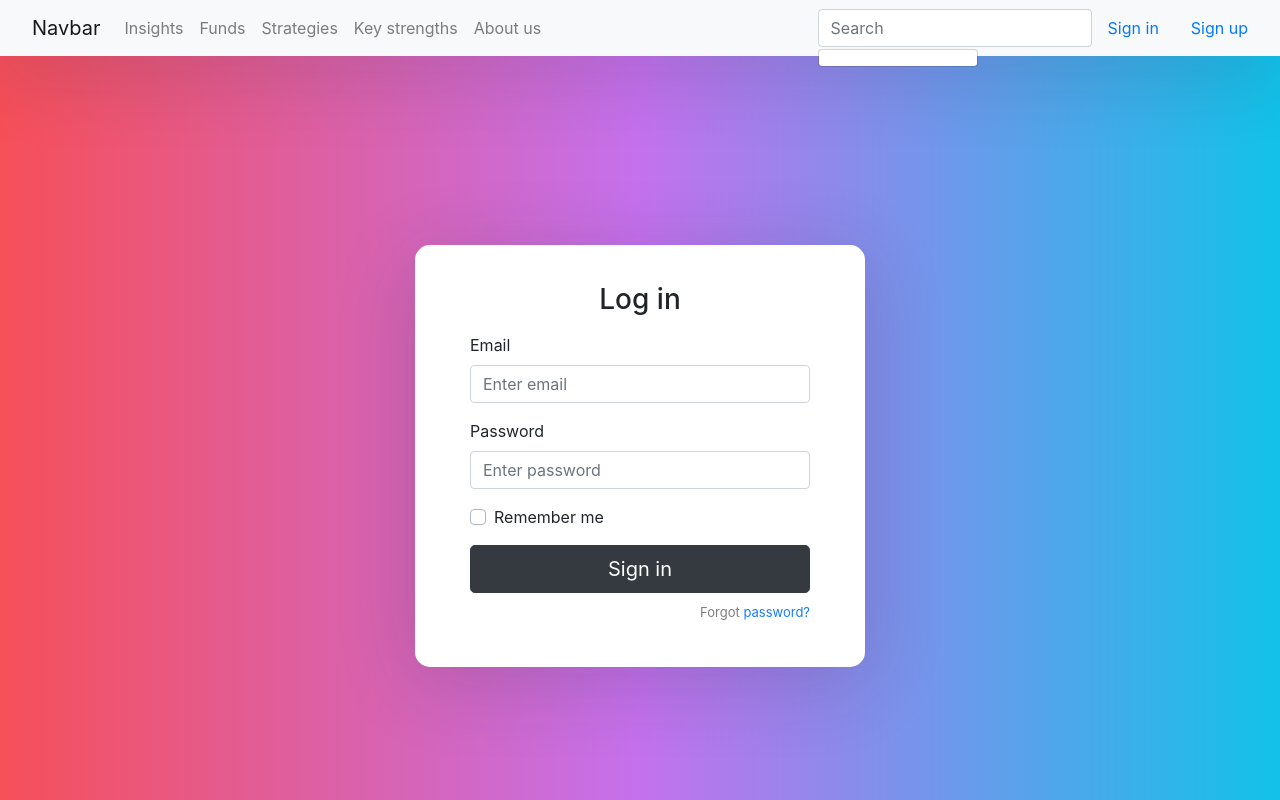
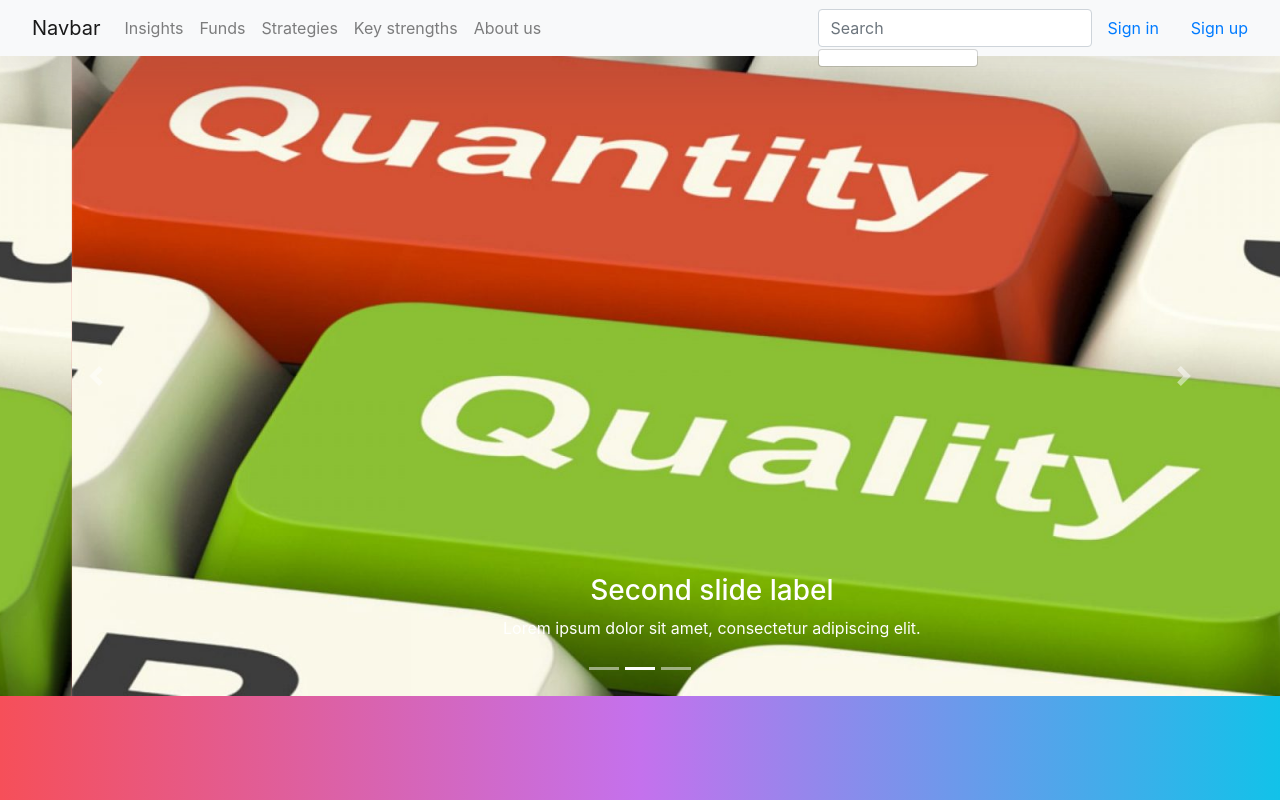
Before and after one commit to CCJason-web/cjt-quantitative-ui, a React (Create React App) app: page / in a window 1280 px wide. Shown: the top 800 px of the page. Built offline with nearby package versions, Linux system fonts and the light colour scheme.

Commit message:
prevent submit refresh the side

```diff
--- a/src/components/Login.tsx
+++ b/src/components/Login.tsx
@@ -1,6 +1,11 @@
 import React, { Component } from "react";
 
 export default class Login extends Component {
+
+    onClickButton(event: React.MouseEvent<HTMLButtonElement, MouseEvent>) {
+        event.preventDefault();
+    }
+
     render() {
         return (
             <form>
@@ -23,7 +28,7 @@ export default class Login extends Component {
                         <label className="custom-control-label" htmlFor="customCheck1">Remember me</label>
                     </div>
                 </div>
-                <button type="submit" className="btn btn-dark btn-lg btn-block">Sign in</button>
+                <button type="submit" onClick={e => this.onClickButton(e)}  className="btn btn-dark btn-lg btn-block">Sign in</button>
                 <p className="forgot-password text-right">
                     Forgot <a href="http://localhost">password?</a>
                 </p>
--- a/src/components/SignUp.tsx
+++ b/src/components/SignUp.tsx
@@ -1,6 +1,11 @@
 import { Component } from "react";
 
 export default class SignUp extends Component {
+
+    onClickButton(event: React.MouseEvent<HTMLButtonElement, MouseEvent>) {
+        event.preventDefault();
+    }
+
     render() {
         return (
             <form>
@@ -26,7 +31,7 @@ export default class SignUp extends Component {
                     <input type="password" className="form-control" placeholder="Enter password" />
                 </div>
 
-                <button type="submit" className="btn btn-dark btn-lg btn-block">Register</button>
+                <button type="submit" onClick={e => this.onClickButton(e)} className="btn btn-dark btn-lg btn-block">Register</button>
                 <p className="forgot-password text-right">
                     Already registered <a href="http://localhost">log in?</a>
                 </p>
--- a/src/components/layout/Header.tsx
+++ b/src/components/layout/Header.tsx
@@ -19,6 +19,7 @@ type product = {
 export const Header = () => {
 
   const [productData, setProductData] = useState<product[]>([]);
+  const [showResults, setShowResults] = React.useState(false)
 
   const onInputChange = (event: React.ChangeEvent<HTMLInputElement>) => {
     axios.get("/quantity-search/search/productsName?productName=" + event.target.value).then(
@@ -44,11 +45,13 @@ export const Header = () => {
             <InputGroup>
               <SearchbarDropdown className=" " options={productData.map(product => product.productName)} onInputChange={onInputChange}></SearchbarDropdown>
             </InputGroup>
-              <Link className="nav-link" to={"/sign-in"}>Sign in</Link>
-              <Link className="nav-link" to={"/sign-up"}>Sign up</Link>
+            <Link className="nav-link" to={"/sign-in"} onClick={()=>setShowResults(true)} >Sign in</Link>
+            <Link className="nav-link" to={"/sign-up"} onClick={()=>setShowResults(true)} >Sign up</Link>
           </div>
         </Navbar>
       </header >
+
+      { showResults ?
       <div className="outer">
         <div className="inner">
           <Switch>
@@ -58,6 +61,7 @@ export const Header = () => {
           </Switch>
         </div>
       </div>
+      :null}
     </Router>
 
 
```
Lines whose indentation alone changed are shown as unchanged.
